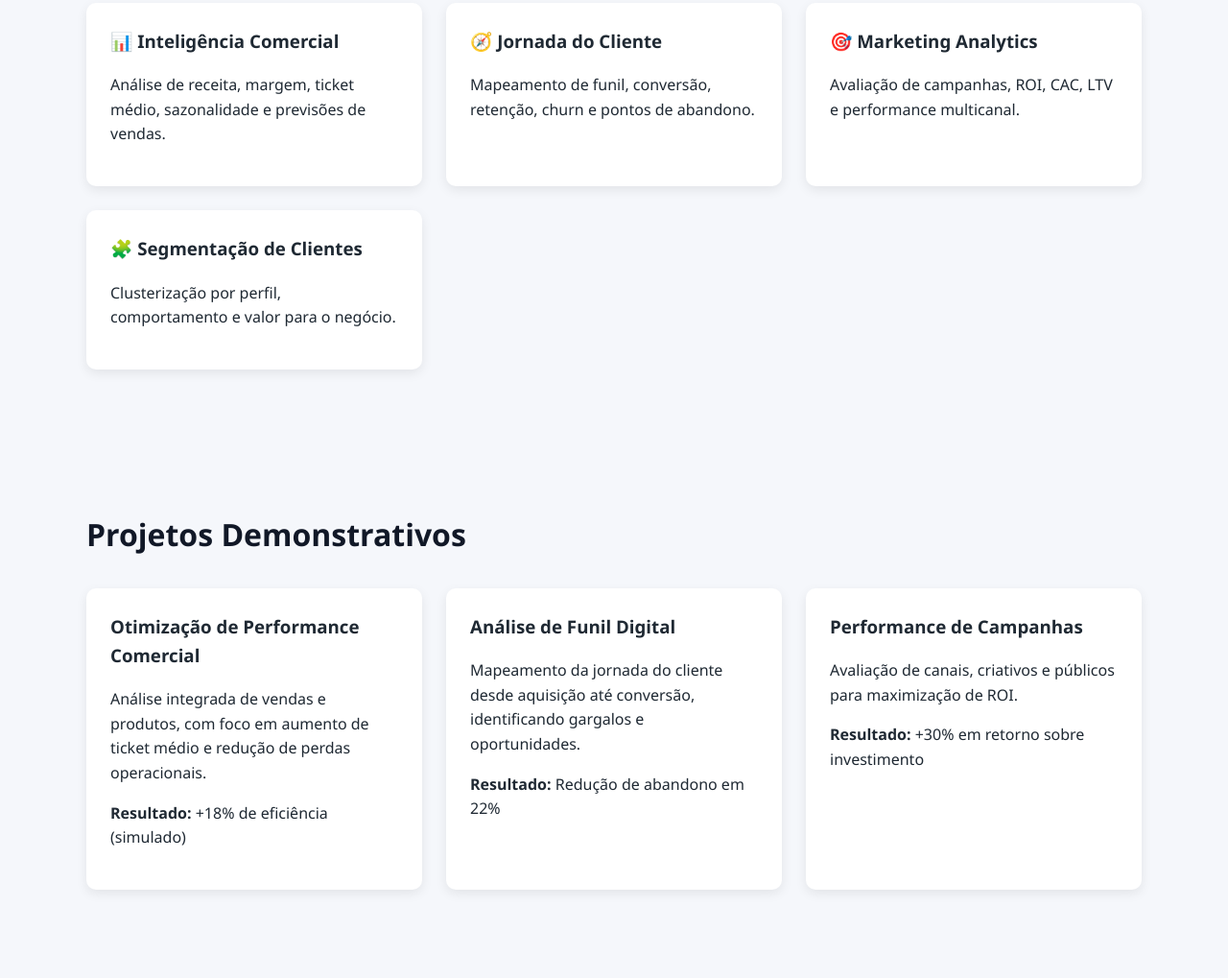
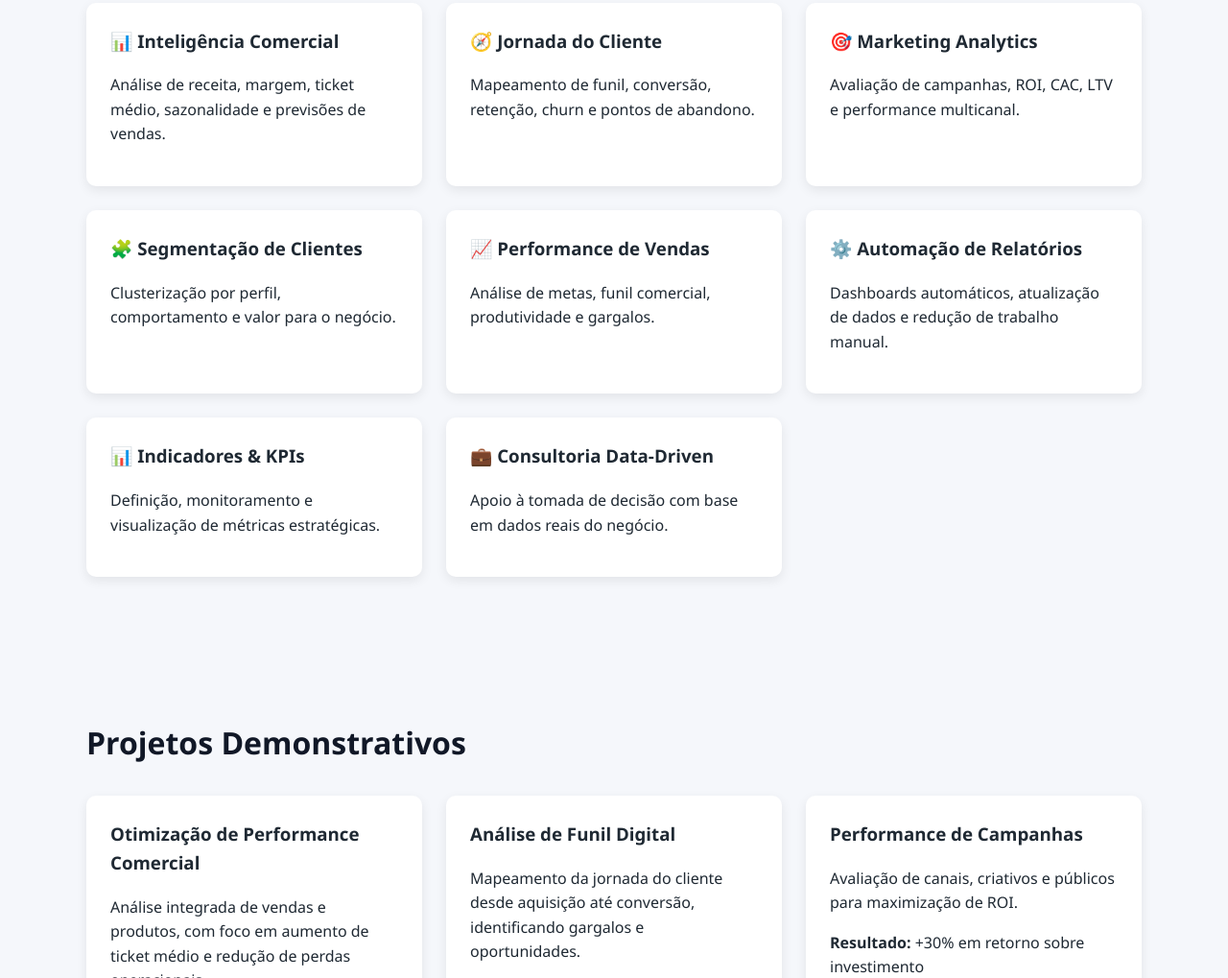
Before and after one commit to julianafrmendes/julianafrmendes.github.io, a plain HTML site: page index.html in a window 1280 px wide. Shown: the part 977-1996 px from the top of the page at 96% size. Drawn offline with Linux system fonts and the light colour scheme.

Commit message:
Update index.html

```diff
--- a/index.html
+++ b/index.html
@@ -152,8 +152,37 @@
             </p>
         </div>
 
+        <div class="card">
+            <h3>📈 Performance de Vendas</h3>
+            <p>
+                Análise de metas, funil comercial, produtividade e gargalos.
+            </p>
+        </div>
+
+        <div class="card">
+            <h3>⚙️ Automação de Relatórios</h3>
+            <p>
+                Dashboards automáticos, atualização de dados e redução de trabalho manual.
+            </p>
+        </div>
+
+        <div class="card">
+            <h3>📊 Indicadores & KPIs</h3>
+            <p>
+                Definição, monitoramento e visualização de métricas estratégicas.
+            </p>
+        </div>
+
+        <div class="card">
+            <h3>💼 Consultoria Data-Driven</h3>
+            <p>
+                Apoio à tomada de decisão com base em dados reais do negócio.
+            </p>
+        </div>
+
     </div>
 </section>
+
 
 <!-- PROJETOS -->
 <section>
```
